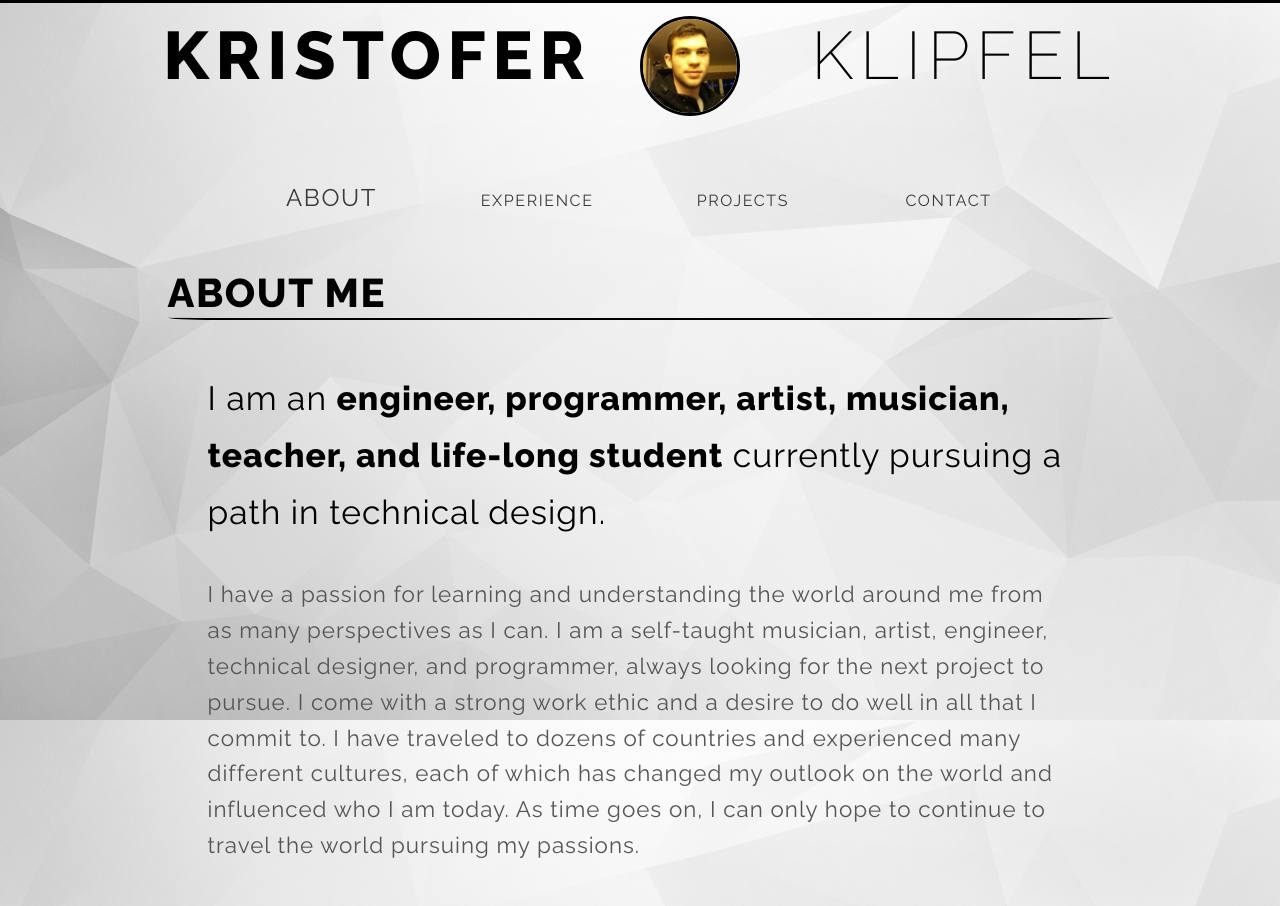
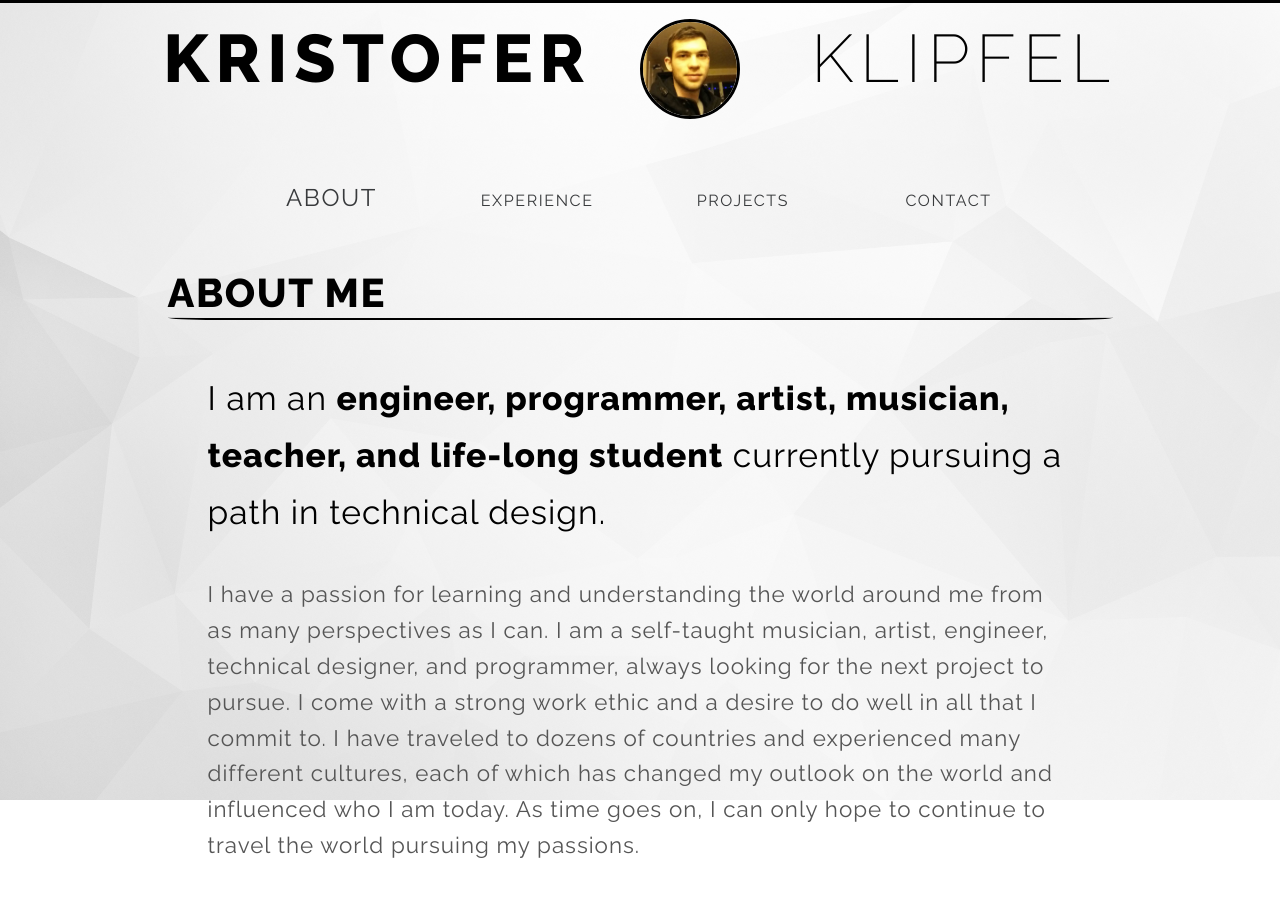
Before and after one commit to KrisKlip/KrisKlip.github.io, a PHP site: page / in a window 1280 px wide. Run offline with PHP 8.4, Linux system fonts and the light colour scheme.

Commit message:
no fixed positioning

```diff
--- a/css/custom.css
+++ b/css/custom.css
@@ -5,18 +5,18 @@ html{
 }
 body{
 	text-align: center;
-	background-image: url("../img/hatter.jpg");
+	/*background-image: url("../img/hatter.jpg");
 	background-size: 100%;
+	background-attachment: fixed;*/
 
 }
 #background {
-	position: absolute;
+	position: fixed;
 	z-index: -2;
 	left: 0;
 	opacity: 0.5;
 	height: 100%;
 	width: 100%;
-	display: none;
 
 }
 #kristofer {
--- a/js/animation.js
+++ b/js/animation.js
@@ -150,6 +150,8 @@ function  moveToTop(){
   });
 }
 function navFade(){
+  $("#kristofer").css("position", "absolute");
+  $("#meImg").css("position", "absolute");
   $("#nav1").fadeTo(1500, 1 );
   setTimeout(function(){
     $("#nav2").fadeTo(1500, 1 );
```
